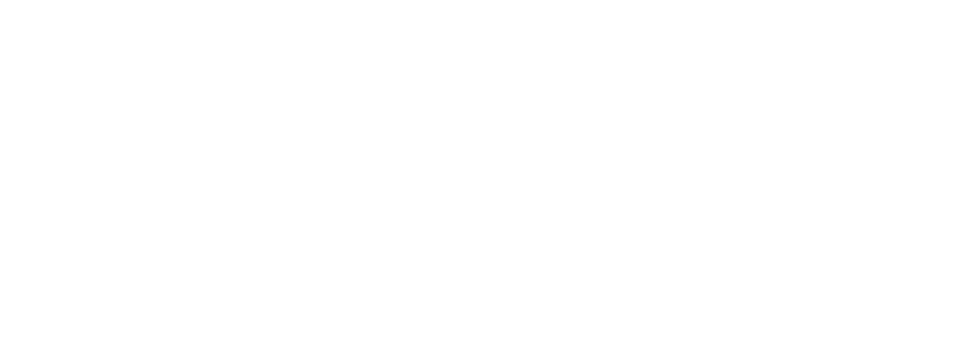
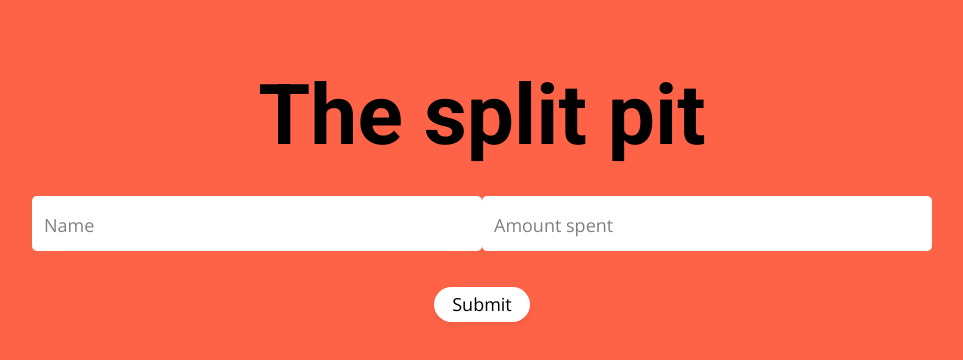
Before and after one commit to RichardPK/splitpit, a React (Create React App) app: page / in a window 1280 px wide. Shown: the top 360 px of the page, without its empty margins (158-1121 px from the left). Built offline with nearby package versions, Linux system fonts and the light colour scheme.

Commit message:
Updated height values

```diff
--- a/src/components/form/Form.js
+++ b/src/components/form/Form.js
@@ -44,7 +44,10 @@ const Form = ({ className }) => {
   return (
     <Wrapper className={className}>
       <FormComponent onSubmit={(event) => event.preventDefault()}>
-        <TextInput type={'name'} onInput={onInput} value={nameValue} />
+        <Row>
+          <TextInput type={'name'} onInput={onInput} value={nameValue} />
+          <TextInput type={'amount'} onInput={onInput} value={nameValue} />
+        </Row>
       </FormComponent>
       <ErrorComponent>{errorMessage}</ErrorComponent>
       <PrimaryCta onClick={validateFields}>Submit</PrimaryCta>
@@ -52,7 +55,12 @@ const Form = ({ className }) => {
   );
 };
 
-const Wrapper = styled.div``;
+const Wrapper = styled.div`
+  display: flex;
+  flex-direction: column;
+  justify-content: center;
+  align-items: center;
+`;
 
 const ErrorComponent = styled(Error)`
   text-align: center;
@@ -62,10 +70,10 @@ const FormComponent = styled.form`
   width: 100%;
   max-width: 900px;
   margin-bottom: 1rem;
+`;
+
+const Row = styled.div`
   display: flex;
-  flex-direction: column;
-  justify-content: center;
-  align-items: center;
 `;
 
 export default Form;
--- a/src/components/form/text-input/TextInput.js
+++ b/src/components/form/text-input/TextInput.js
@@ -15,7 +15,9 @@ const TextInput = ({ type, onInput, value }) => {
     } else {
       switch (type) {
         case 'name':
-          return 'Your full name *';
+          return 'Name';
+        case 'amount':
+          return 'Amount spent';
       }
     }
   };
--- a/src/consts/Colors.js
+++ b/src/consts/Colors.js
@@ -1,6 +1,14 @@
 export default {
   black: '#000000',
   white: '#ffffff',
-  grey: '#57545B',
-  red: '#ff4040'
+  grey: '#484848',
+  lightAmber: '#F5F5ED',
+  amber: '#FAA424',
+  green: '#02C381',
+  red: '#FF6039',
+  electricBlue: '#222640',
+  hillsBlue: '#00B4DD',
+  coolBlue: '#E9EEF5',
+  borderGrey: '#707070',
+  vehicleCardShadow: `0px 3px 6px #0000000D`
 };
--- a/src/consts/StylePrefabs.js
+++ b/src/consts/StylePrefabs.js
@@ -16,16 +16,12 @@ export default {
   }
   padding-top: 1rem;
   position: relative;
-  margin: 1rem;
-  width: calc(100% - 2rem);
 `,
   // vh calc - padding - margins
-  fullHeightDesktop: `
-  min-height: calc(var(--vh, 1vh) * 100 - 4rem - 2rem)
+  fullHeight: `
+  @media ${Devices.laptop}{
+    min-height: calc(var(--vh, 1vh) * 100)
   }
-`,
-
-  fullHeightMobile: `
-  min-height: calc(var(--vh, 1vh) * 100 - 1rem - 2rem)
+  min-height: calc(var(--vh, 1vh) * 100)
 `
 };
--- a/src/containers/home/Home.js
+++ b/src/containers/home/Home.js
@@ -17,38 +17,34 @@ import { ReactComponent as HandLogo } from '../../assets/svgs/makers-gonna-make-
 import Error from '../../components/text-elements/error/Error';
 import Form from '../../components/form/Form';
 import Image from '../../components/image/Image';
+import NeuImageFile from '../../assets/images/neu.jpg';
 import Anims from '../../consts/Anims';
 import ImagePreloader from '../../utils/image-preloader/ImagePreloader';
 
 function Home() {
-  return <HomeWrapper></HomeWrapper>;
+  const preloaded = ImagePreloader(NeuImageFile);
+
+  return (
+    <HomeWrapper>
+      <Heading1TextComp>The split pit</Heading1TextComp>
+      <FormComponent />
+    </HomeWrapper>
+  );
 }
 
 const HomeWrapper = styled.div`
   ${StylePrefabs.pageWrapper}
-  ${StylePrefabs.fullHeightDesktop}
-  ${Anims.fadeIn('.5')};
+  ${StylePrefabs.fullHeight}
+  ${Anims.fadeIn('1')};
+  background-color: tomato;
 `;
 
 const FormComponent = styled(Form)`
   padding: 2rem 0;
 `;
 
-const TypeWrapper = styled.div`
-  padding: 2rem 0;
-`;
-
-const Heading1TextComp = styled(Heading1)``;
-
-const HandWrapper = styled.div`
-  svg {
-    width: 4em;
-    height: auto;
-
-    path {
-      fill: ${Colors.black};
-    }
-  }
+const Heading1TextComp = styled(Heading1)`
+  text-align: center;
 `;
 
 export default Home;
```
Also changed, not shown: src/containers/app/Normalize.css.
